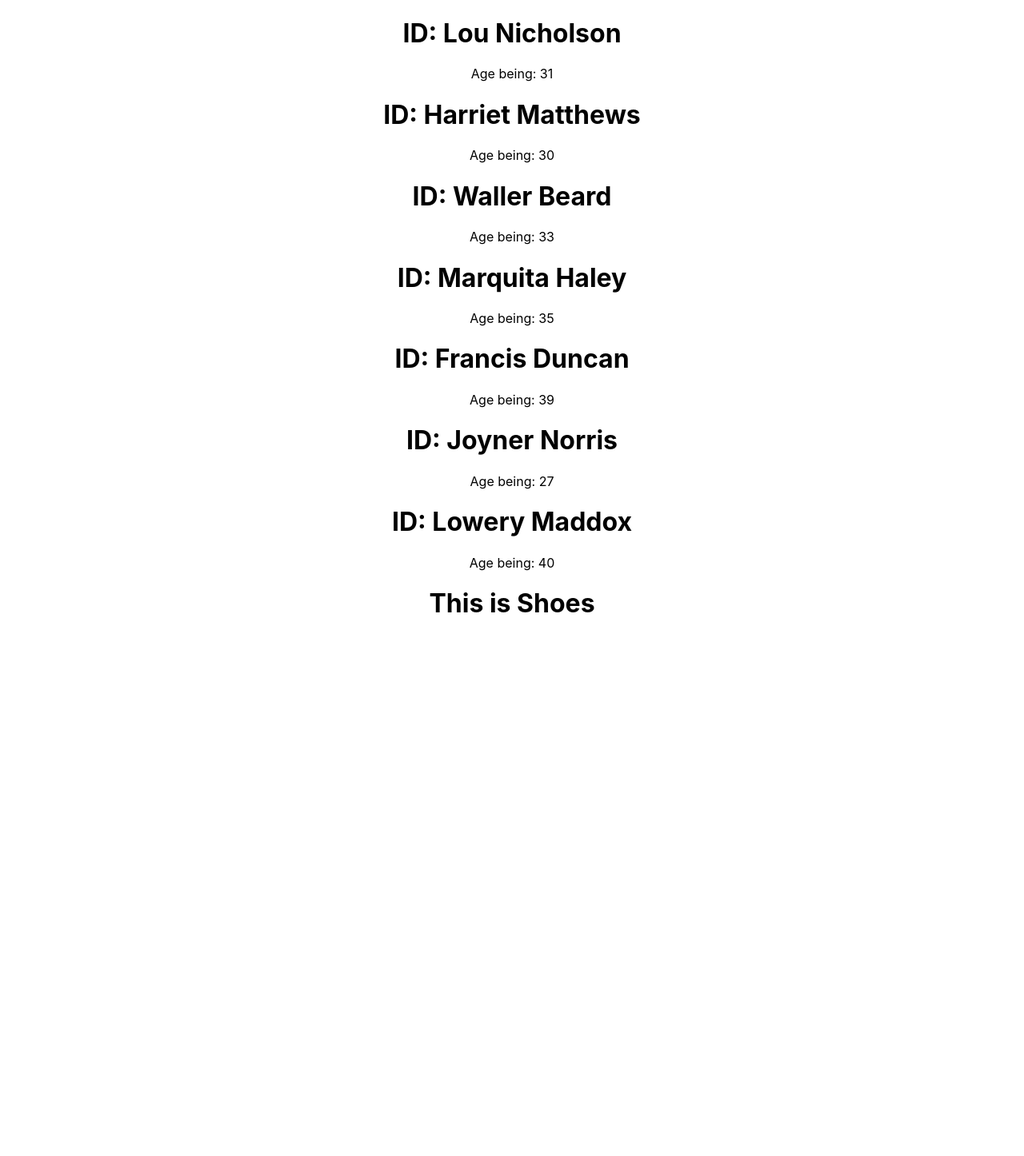
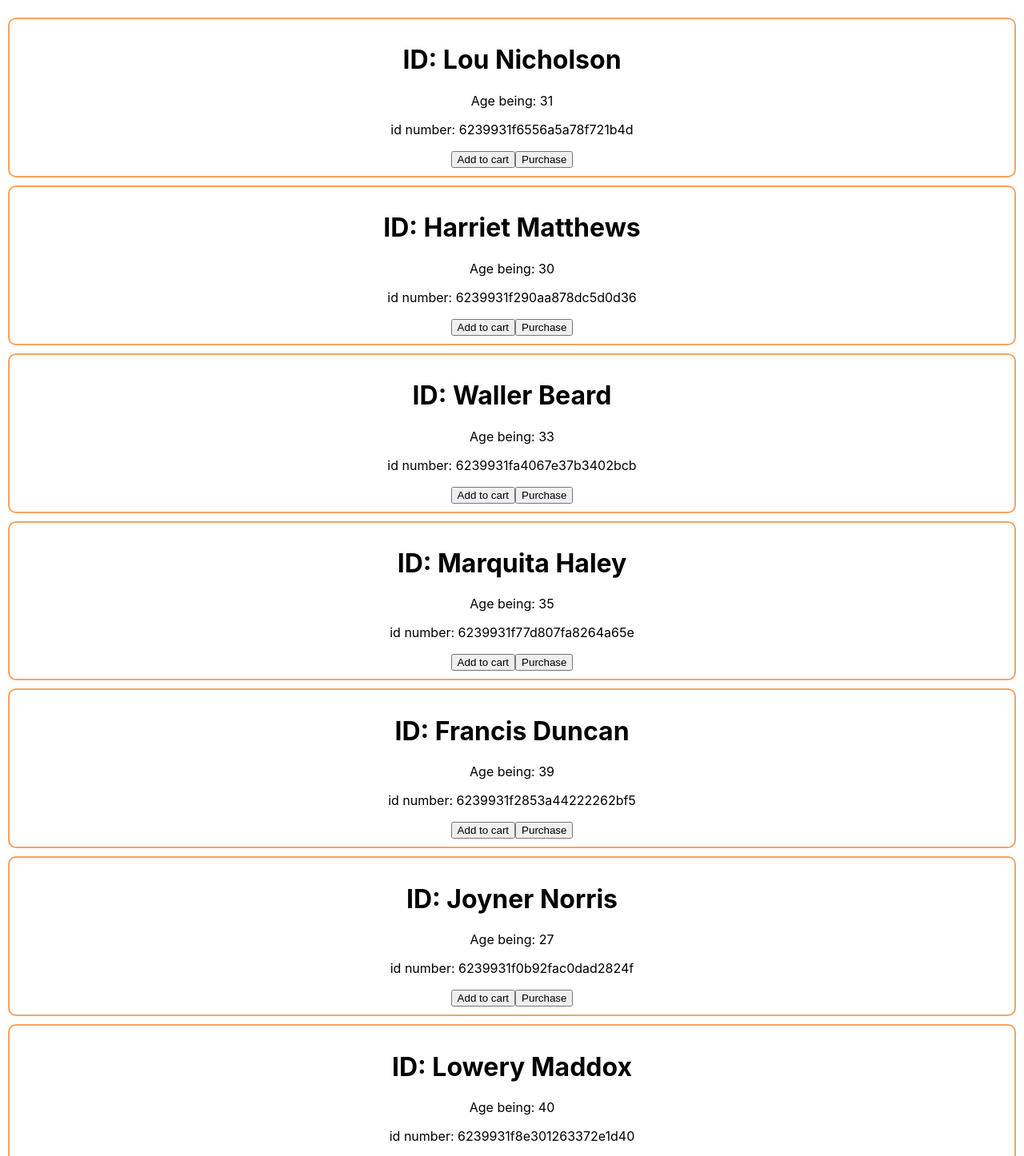
Before and after one commit to ahnafwarith/furry-fiesta, a React (Create React App) app: page / in a window 1280 px wide. Shown: the part 60-1506 px from the top of the page at 80% size. Before the commit the page ends 855 px from the top, so only its background shows below. Built offline with nearby package versions, Linux system fonts and the light colour scheme.

Commit message:
how to create event handler with parameter

```diff
--- /dev/null
+++ b/public/data.json
@@ -0,0 +1,79 @@
+[
+    {
+        "id": "6239931f6556a5a78f721b4d",
+        "index": 0,
+        "guid": "b34dfb23-211b-404b-bc11-66f36cc7d343",
+        "isActive": false,
+        "balance": "$3,552.27",
+        "picture": "http://placehold.it/32x32",
+        "age": 31,
+        "eyeColor": "brown",
+        "name": "Lou Nicholson"
+    },
+    {
+        "id": "6239931f290aa878dc5d0d36",
+        "index": 1,
+        "guid": "842dae4c-d3c3-4200-a545-680950df33ce",
+        "isActive": true,
+        "balance": "$3,928.72",
+        "picture": "http://placehold.it/32x32",
+        "age": 30,
+        "eyeColor": "brown",
+        "name": "Harriet Matthews"
+    },
+    {
+        "id": "6239931fa4067e37b3402bcb",
+        "index": 2,
+        "guid": "06fc77af-d311-42d6-81d8-110eb45e3a5d",
+        "isActive": true,
+        "balance": "$3,851.33",
+        "picture": "http://placehold.it/32x32",
+        "age": 33,
+        "eyeColor": "green",
+        "name": "Waller Beard"
+    },
+    {
+        "id": "6239931f77d807fa8264a65e",
+        "index": 3,
+        "guid": "9b3c3396-b9d3-4066-b964-388e66d6e99f",
+        "isActive": true,
+        "balance": "$2,182.44",
+        "picture": "http://placehold.it/32x32",
+        "age": 35,
+        "eyeColor": "blue",
+        "name": "Marquita Haley"
+    },
+    {
+        "id": "6239931f2853a44222262bf5",
+        "index": 4,
+        "guid": "fa062c37-f66a-48f7-879f-720b6392092e",
+        "isActive": false,
+        "balance": "$1,229.72",
+        "picture": "http://placehold.it/32x32",
+        "age": 39,
+        "eyeColor": "green",
+        "name": "Francis Duncan"
+    },
+    {
+        "id": "6239931f0b92fac0dad2824f",
+        "index": 5,
+        "guid": "d89e986a-a339-4bbb-910f-734b27e46438",
+        "isActive": false,
+        "balance": "$2,107.07",
+        "picture": "http://placehold.it/32x32",
+        "age": 27,
+        "eyeColor": "brown",
+        "name": "Joyner Norris"
+    },
+    {
+        "id": "6239931f8e301263372e1d40",
+        "index": 6,
+        "guid": "c420177a-95a6-42ea-90ec-3d110bfcbfbe",
+        "isActive": false,
+        "balance": "$3,342.59",
+        "picture": "http://placehold.it/32x32",
+        "age": 40,
+        "eyeColor": "brown",
+        "name": "Lowery Maddox"
+    }
+]
--- /dev/null
+++ b/src/components/Cosmetics/Cosmetic.css
@@ -0,0 +1,6 @@
+.product{
+    border: 2px solid sandybrown;
+    margin: 10px;
+    padding: 10px;
+    border-radius: 10px;
+}
--- a/src/components/Cosmetics/Cosmetic.js
+++ b/src/components/Cosmetics/Cosmetic.js
@@ -1,12 +1,26 @@
 import React from 'react';
+import './Cosmetic.css'
 
 const Cosmetic = (props) => {
-    const { name, age } = props.cosmetic;
+    const { name, age, id } = props.cosmetic;
+    /* Let, age be price */
+    /* Adding an event handler */
+
+
+    const addToCart = (id) => {
+        console.log('Item Added', id);
+    }
+
+    const addParamToCart = () => addToCart(id);
+
     return (
-        <div>
+        <div className='product'>
             {/* As every element needs to have a unique id */}
             <h1>ID: {name}</h1>
             <p>Age being: {age}</p>
+            <p>id number: {id}</p>
+            <button onClick={() => addToCart(id)}>Add to cart</button>
+            <button onClick={addParamToCart}>Purchase</button>
         </div>
     );
 };
--- a/src/components/Cosmetics/Cosmetics.js
+++ b/src/components/Cosmetics/Cosmetics.js
@@ -1,13 +1,39 @@
-import React from 'react';
+import React, { useEffect, useState } from 'react';
 import Cosmetic from './Cosmetic';
 
 const Cosmetics = () => {
-    /* const first = 55;
+    const [cosmetics, handleCostemics] = useState([]);
+
+    useEffect(() => {
+        fetch('data.json')
+            .then(res => res.json())
+            .then(data => handleCostemics(data))
+    }, []);
+    return (
+        <div>
+            <h1>This is cosmetics</h1>
+            {
+                cosmetics.map(cosmetic => <Cosmetic key={cosmetic.id} cosmetic={cosmetic}></Cosmetic>)
+            }
+            {/*          <h1>This is cosmetics</h1>
+            <p>total: {total} </p>
+            <p>multiplication: {multiple} </p> */}
+        </div>
+    );
+};
+
+export default Cosmetics;
+
+
+
+/* extra code
+    1.
+    const first = 55;
     const second = 44;
     const total = add(first, second)
-    const multiple = multiply(first, second) */
+    const multiple = multiply(first, second)
     const cosmetics = [
-        {
+    2.    {
           "id": "6239931f6556a5a78f721b4d",
           "index": 0,
           "guid": "b34dfb23-211b-404b-bc11-66f36cc7d343",
@@ -85,17 +111,5 @@ const Cosmetics = () => {
           "name": "Lowery Maddox"
         }
       ]
-    return (
-        <div>
-            <h1>This is cosmetics</h1>
-            {
-                cosmetics.map(cosmetic => <Cosmetic key={cosmetic.id} cosmetic={cosmetic}></Cosmetic>)
-            }
-            {/*          <h1>This is cosmetics</h1>
-            <p>total: {total} </p>
-            <p>multiplication: {multiple} </p> */}
-        </div>
-    );
-};
 
-export default Cosmetics;
+*/
```
Lines whose indentation alone changed are shown as unchanged.
